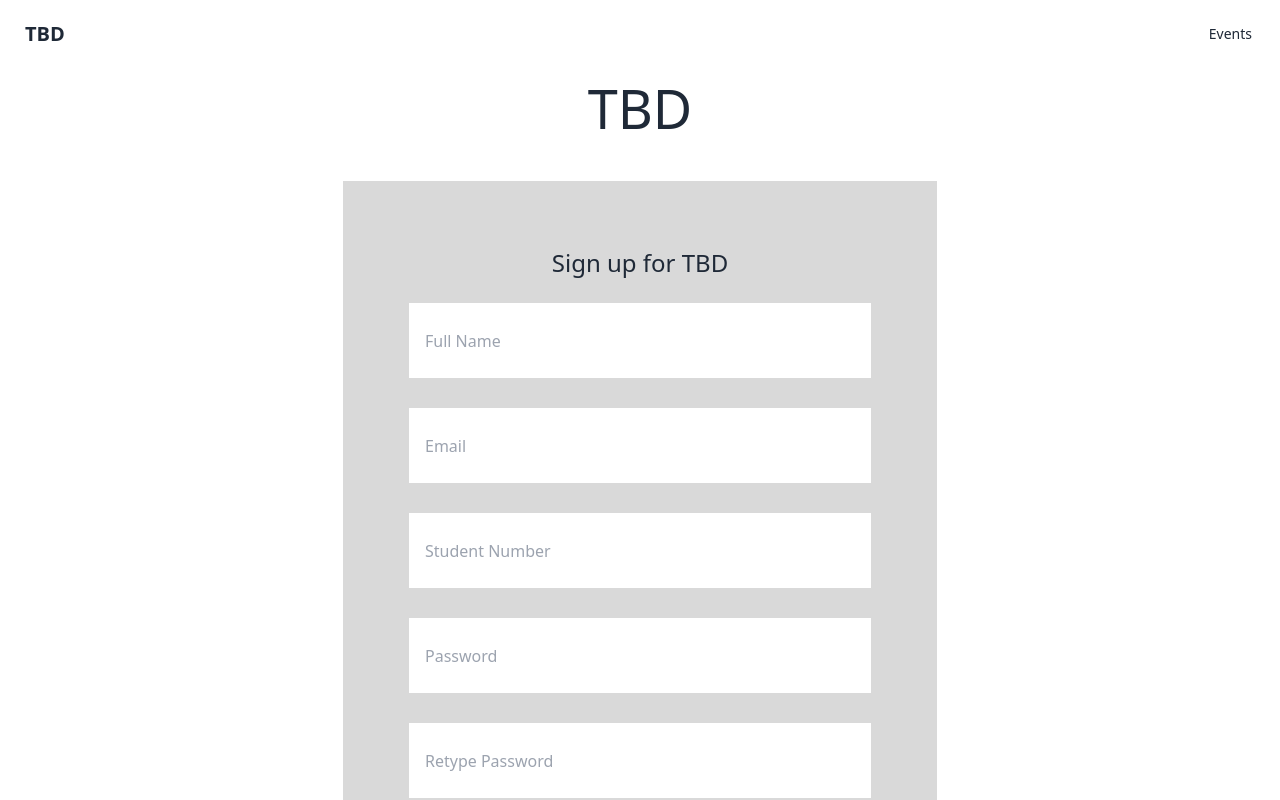
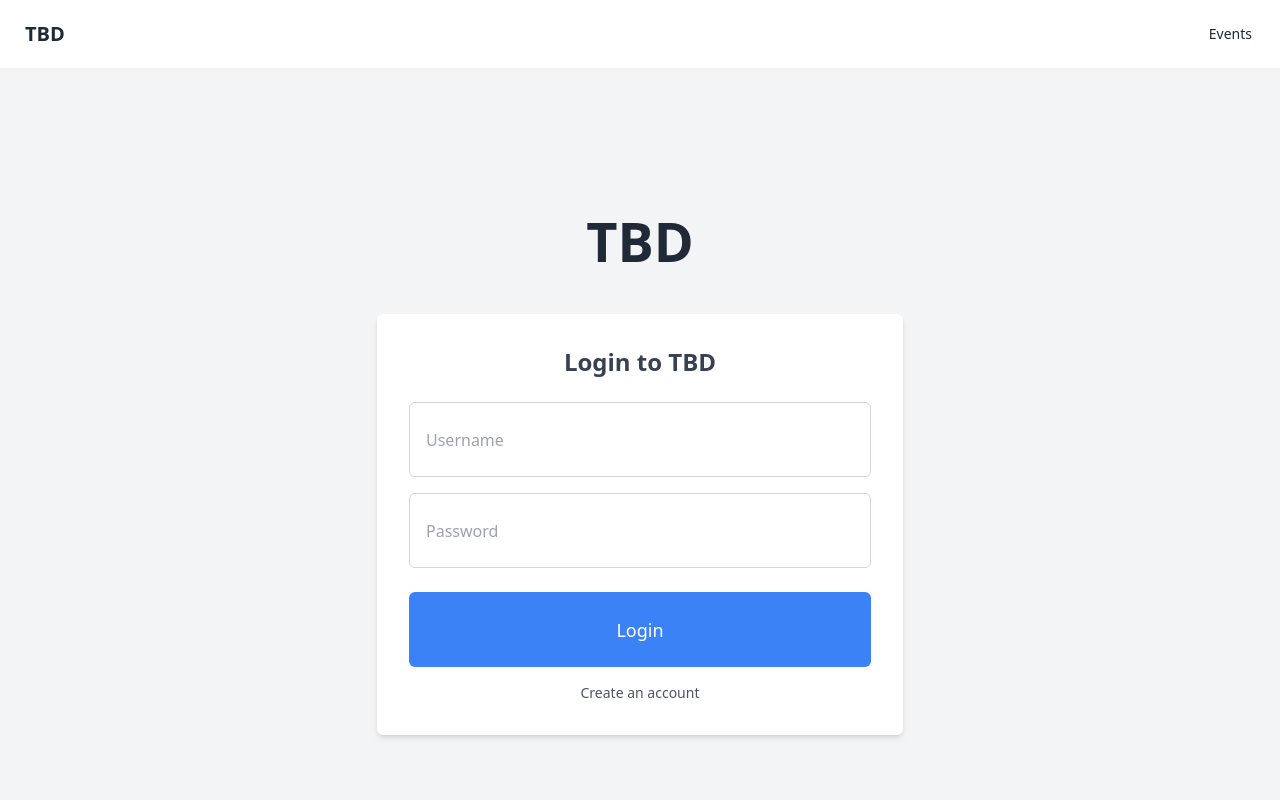
Before and after one commit to Gaberzzz/MV-Hackathon-Web-App, a Next.js app in the folder mv-hackathon-bbc/: page / in a window 1280 px wide. Shown: the top 800 px of the page. Built offline with nearby package versions, Linux system fonts and the light colour scheme.

Commit message:
updated UI

```diff
--- /dev/null
+++ b/mv-hackathon-bbc/app/components/createEventPage.jsx
@@ -0,0 +1,71 @@
+"use client";
+import React, { useState } from 'react';
+
+const CreateEventPage = () => {
+    const [organizations, setOrganizations] = useState(['']);
+
+    const handleOrganizationChange = (index, value) => {
+        const newOrganizations = [...organizations];
+        newOrganizations[index] = value;
+        setOrganizations(newOrganizations);
+    };
+
+    const addOrganizationField = () => {
+        setOrganizations([...organizations, '']);
+    };
+
+    return (
+        <div className="flex justify-center items-center h-screen">
+            <div className="border border-gray-300 p-4 rounded-lg w-1/4 space-y-4">
+                <input type="text" placeholder="Add name of event" className="w-full p-2 border rounded" />
+
+                <div className="relative w-full">
+                    <input type="date" placeholder="Set date" className="w-full p-2 border rounded pl-10" />
+                    <span className="absolute left-3 top-1/2 transform -translate-y-1/2 text-gray-400">📅</span>
+                </div>
+
+                <div className="relative w-full">
+                    <input type="text" placeholder="Set location" className="w-full p-2 border rounded pl-10" />
+                    <span className="absolute left-3 top-1/2 transform -translate-y-1/2 text-gray-400">📍</span>
+                </div>
+
+                <div className="relative w-full">
+                    <input type="time" placeholder="Set time" className="w-full p-2 border rounded pl-10" />
+                    <span className="absolute left-3 top-1/2 transform -translate-y-1/2 text-gray-400">⏰</span>
+                </div>
+
+                <div className="relative w-full">
+                    <input type="number" placeholder="Attendee capacity" className="w-full p-2 border rounded pl-10" min="1" />
+                    <span className="absolute left-3 top-1/2 transform -translate-y-1/2 text-gray-400">👥</span>
+                </div>
+
+                {organizations.map((organization, index) => (
+                    <div key={index} className="relative w-full flex items-center space-x-2">
+                        <input
+                            type="text"
+                            placeholder="Organization Name"
+                            className="w-full p-2 border rounded"
+                            value={organization}
+                            onChange={(e) => handleOrganizationChange(index, e.target.value)}
+                        />
+                        {index === organizations.length - 1 && (
+                            <button
+                                type="button"
+                                onClick={addOrganizationField}
+                                className="bg-blue-500 text-white px-2 py-1 rounded"
+                            >
+                                Add
+                            </button>
+                        )}
+                    </div>
+                ))}
+
+                <button className="bg-green-500 text-white px-4 py-2 rounded w-full">
+                    Save
+                </button>
+            </div>
+        </div>
+    );
+}
+
+export default CreateEventPage;
--- a/mv-hackathon-bbc/app/components/loginPage.jsx
+++ /dev/null
@@ -1,30 +0,0 @@
-import React from 'react';
-
-const LoginPage = () => {
-  return (
-    <div className="flex flex-col items-center justify-center min-h-screen bg-white">
-      <h1 className="text-[54px] mb-8">TBD</h1>
-      <div className="bg-[#D9D9D9] p-[66px] flex flex-col items-center">
-        <h2 className="text-2xl mb-6">Login to TBD</h2>
-        <input
-          type="text"
-          placeholder="Username"
-          className="w-[462px] h-[75px] mb-[30px] px-4"
-        />
-        <input
-          type="password"
-          placeholder="Password"
-          className="w-[462px] h-[75px] mb-[30px] px-4"
-        />
-        <button className="w-[462px] h-[75px] bg-[#5BA7CA] text-white text-lg">
-          Login
-        </button>
-        <a href="#" className="mt-4 text-sm underline">
-          Create an account
-        </a>
-      </div>
-    </div>
-  );
-};
-
-export default LoginPage;
--- a/mv-hackathon-bbc/app/components/signUpPage.jsx
+++ /dev/null
@@ -1,50 +0,0 @@
-"use client";
-
-import React, { useState } from 'react';
-
-const SignupPage = () => {
-  const [isOrganization, setIsOrganization] = useState(true);
-
-  return (
-    <div className="flex flex-col items-center justify-center min-h-screen bg-white">
-      <h1 className="text-[54px] mb-8">TBD</h1>
-      <div className="bg-[#D9D9D9] p-[66px] flex flex-col items-center">
-        <h2 className="text-2xl mb-6">Sign up for TBD</h2>
-        <input
-          type="text"
-          placeholder="Full Name"
-          className="w-[462px] h-[75px] mb-[30px] px-4"
-        />
-        <input
-          type="email"
-          placeholder="Email"
-          className="w-[462px] h-[75px] mb-[30px] px-4"
-        />
-        <input
-          type="text"
-          placeholder="Student Number"
-          className="w-[462px] h-[75px] mb-[30px] px-4"
-        />
-
-        <input
-          type="password"
-          placeholder="Password"
-          className="w-[462px] h-[75px] mb-[30px] px-4"
-        />
-        <input
-          type="password"
-          placeholder="Retype Password"
-          className="w-[462px] h-[75px] mb-[30px] px-4"
-        />
-        <button className="w-[462px] h-[75px] bg-[#5BA7CA] text-white text-lg">
-          Sign Up
-        </button>
-        <a href="#" className="mt-4 text-sm underline">
-          Already have an account? Log in
-        </a>
-      </div>
-    </div>
-  );
-};
-
-export default SignupPage;
--- a/mv-hackathon-bbc/app/login/page.jsx
+++ b/mv-hackathon-bbc/app/login/page.jsx
@@ -1,5 +1,28 @@
 import React from 'react';
 
 export default function LoginPage() {
-  return <div>Sign in</div>;
+  return (
+    <div className="flex flex-col items-center justify-center min-h-screen bg-gray-100">
+      <h1 className="text-[54px] mb-8 text-gray-800 font-bold">TBD</h1>
+      <div className="bg-white p-8 flex flex-col items-center shadow-md rounded-md">
+        <h2 className="text-2xl mb-6 font-semibold text-gray-700">Login to TBD</h2>
+        <input
+          type="text"
+          placeholder="Username"
+          className="w-[462px] h-[75px] mb-4 px-4 border border-gray-300 rounded-md focus:outline-none focus:border-blue-500"
+        />
+        <input
+          type="password"
+          placeholder="Password"
+          className="w-[462px] h-[75px] mb-6 px-4 border border-gray-300 rounded-md focus:outline-none focus:border-blue-500"
+        />
+        <button className="w-[462px] h-[75px] bg-blue-500 text-white text-lg rounded-md hover:bg-blue-600 transition duration-300">
+          Login
+        </button>
+        <a href="/register/" className="mt-4 text-sm text-gray-600 hover:text-gray-800">
+          Create an account
+        </a>
+      </div>
+    </div>
+  );
 }
--- a/mv-hackathon-bbc/app/page.js
+++ b/mv-hackathon-bbc/app/page.js
@@ -1,8 +1,7 @@
-import Login from './components/loginPage.jsx';
-import SignupPage from './components/signUpPage.jsx';
+import LoginPage from "./login/page";
 
 export default function Home() {
   return <div>
-    <SignupPage />
-    </div>;
+    <LoginPage />
+      </div>;
 }
--- a/mv-hackathon-bbc/app/register/page.jsx
+++ b/mv-hackathon-bbc/app/register/page.jsx
@@ -1,5 +1,65 @@
 import React from 'react';
 
 export default function RegisterPage() {
-  return <div>Sign up</div>;
+  return (
+    <div className="flex flex-col items-center justify-center min-h-screen bg-gray-100">
+      <h1 className="text-[54px] mb-8 text-gray-800 font-bold">TBD</h1>
+      <div className="bg-white p-8 flex flex-col items-center shadow-md rounded-md">
+        <h2 className="text-2xl mb-6 font-semibold text-gray-700">Sign up for TBD</h2>
+        <input
+          type="text"
+          placeholder="Full Name"
+          className="w-[462px] h-[75px] mb-4 px-4 border border-gray-300 rounded-md focus:outline-none focus:border-blue-500"
+        />
+        <input
+          type="email"
+          placeholder="Email"
+          className="w-[462px] h-[75px] mb-4 px-4 border border-gray-300 rounded-md focus:outline-none focus:border-blue-500"
+        />
+        <input
+          type="text"
+          placeholder="Student Number"
+          className="w-[462px] h-[75px] mb-4 px-4 border border-gray-300 rounded-md focus:outline-none focus:border-blue-500"
+        />
+        {/* <select
+          className="w-[462px] h-[75px] mb-4 px-4 border border-gray-300 rounded-md focus:outline-none focus:border-blue-500"
+          onChange={(e) => setIsOrganization(e.target.value === 'Organization')}
+          defaultValue="Organization"
+        >
+          <option value="Organization">Organization</option>
+          <option value="Personal">Personal</option>
+        </select>
+        {isOrganization && (
+          <>
+            <input
+              type="text"
+              placeholder="Organization Name"
+              className="w-[462px] h-[75px] mb-4 px-4 border border-gray-300 rounded-md focus:outline-none focus:border-blue-500"
+            />
+            <input
+              type="text"
+              placeholder="Position"
+              className="w-[462px] h-[75px] mb-4 px-4 border border-gray-300 rounded-md focus:outline-none focus:border-blue-500"
+            />
+          </>
+        )} */}
+        <input
+          type="password"
+          placeholder="Password"
+          className="w-[462px] h-[75px] mb-4 px-4 border border-gray-300 rounded-md focus:outline-none focus:border-blue-500"
+        />
+        <input
+          type="password"
+          placeholder="Retype Password"
+          className="w-[462px] h-[75px] mb-6 px-4 border border-gray-300 rounded-md focus:outline-none focus:border-blue-500"
+        />
+        <button className="w-[462px] h-[75px] bg-blue-500 text-white text-lg rounded-md hover:bg-blue-600 transition duration-300">
+          Sign Up
+        </button>
+        <a href="/login/" className="mt-4 text-sm text-gray-600 hover:text-gray-800">
+          Already have an account? Log in
+        </a>
+      </div>
+    </div>
+  );
 }
--- a/mv-hackathon-bbc/package.json
+++ b/mv-hackathon-bbc/package.json
@@ -21,6 +21,6 @@
     "eslint": "^8",
     "eslint-config-next": "14.2.15",
     "postcss": "^8",
-    "tailwindcss": "^3.4.1"
+    "tailwindcss": "^3.4.14"
   }
 }
```
Also changed, not shown: 1 other file (tests, documents, lock files or other folders).
